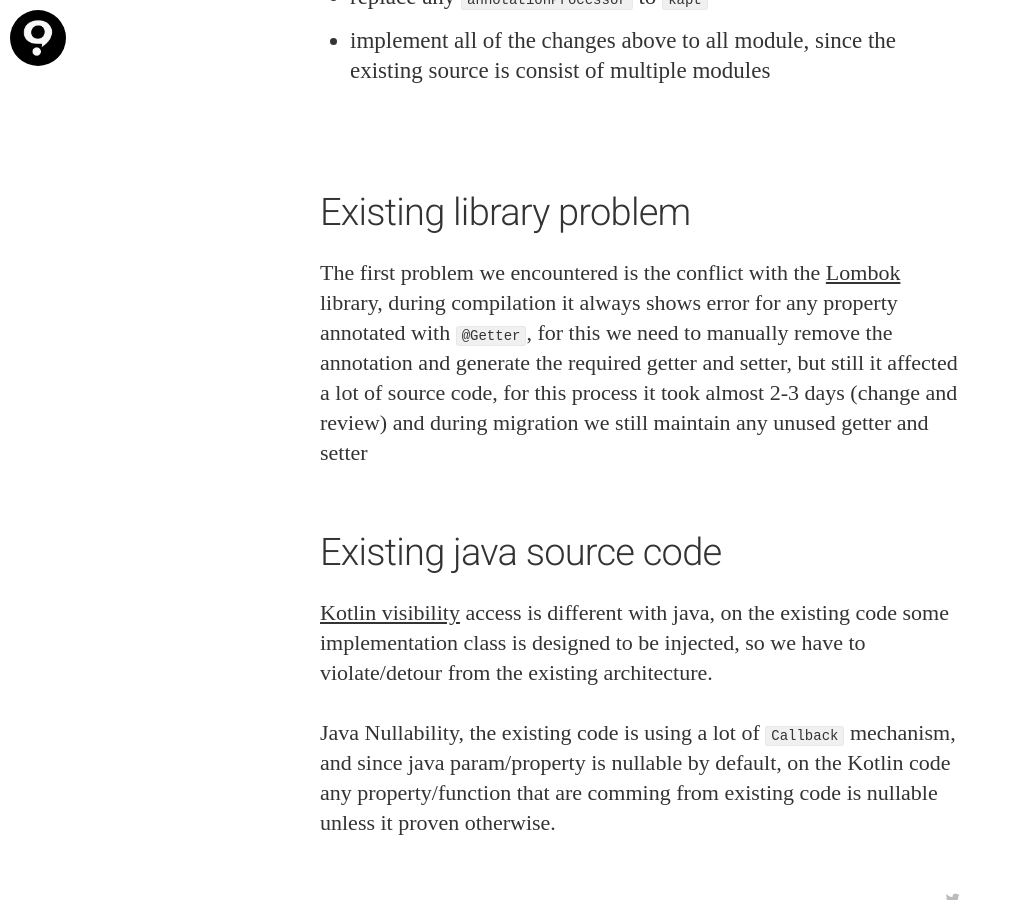
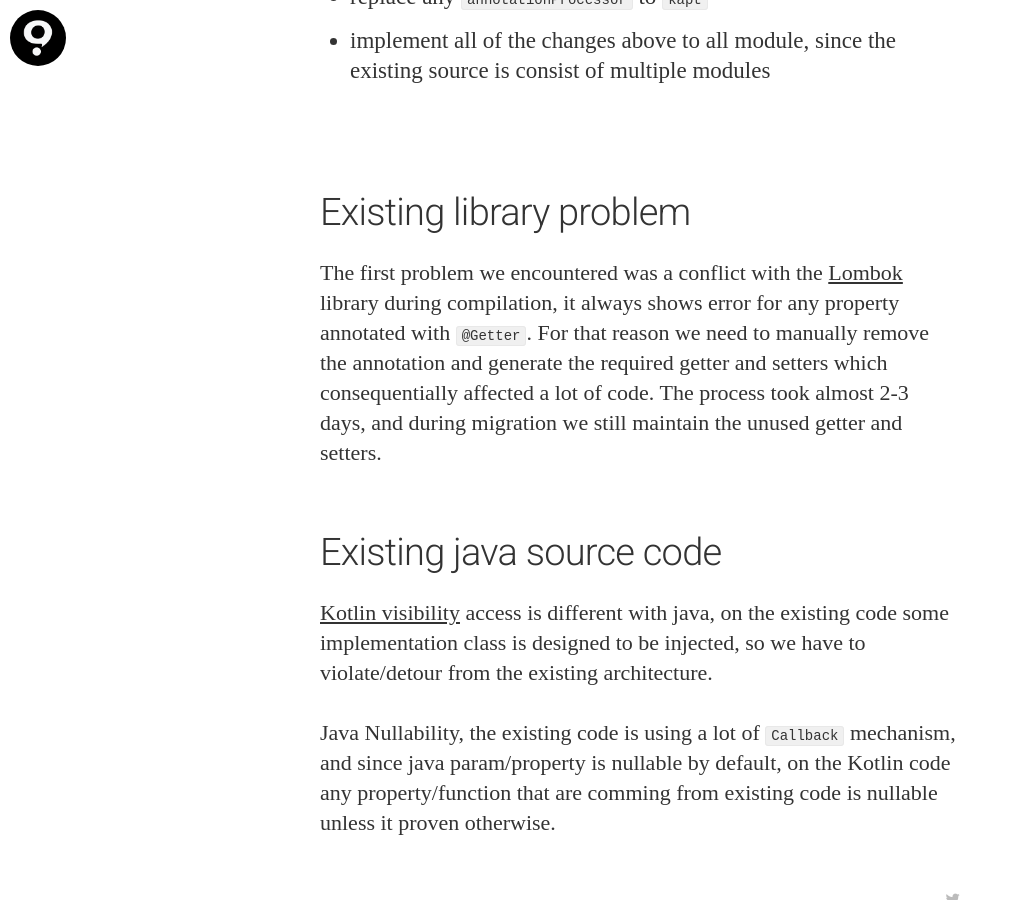
Before and after one commit to tamatamvan/quipper.github.io, a Jekyll site: the page built from _posts/2018-10-07-kotlin-android-migration.markdown, in a window 1280 px wide and 900 px high, scrolled down 723 px. Shown: the whole window, without its empty margins (0-1012 px from the left). Built offline with Jekyll 4.4.1, drawn with Linux system fonts in a browser that asks for light colours; nearby versions of some CDN libraries; some web fonts are replaced; comment, search, counter and statistics services are not loaded.

Commit message:
fix grammar for existing library

````diff
--- a/_posts/2018-10-07-kotlin-android-migration.markdown
+++ b/_posts/2018-10-07-kotlin-android-migration.markdown
@@ -17,7 +17,7 @@ For the first step of the migration we followed the [Kotlin Gradle guideline](ht
 - implement all of the changes above to all module, since the existing source is consist of multiple modules
 
 ## Existing library problem
-The first problem we encountered is the conflict with the [Lombok](https://projectlombok.org/) library, during compilation it always shows error for any property annotated with ```@Getter```, for this we need to manually remove the annotation and generate the required getter and setter, but still it affected a lot of source code, for this process it took almost 2-3 days (change and review) and during migration we still maintain any unused getter and setter
+The first problem we encountered was a conflict with the [Lombok](https://projectlombok.org/) library during compilation, it always shows error for any property annotated with ```@Getter```. For that reason we need to manually remove the annotation and generate the required getter and setters which consequentially affected a lot of code. The process took almost 2-3 days, and during migration we still maintain the unused getter and setters.
 
 ## Existing java source code
 [Kotlin visibility](https://kotlinlang.org/docs/reference/visibility-modifiers.html) access is different with java, on the existing code some implementation class is designed to be injected, so we have to violate/detour from the existing architecture.
````
